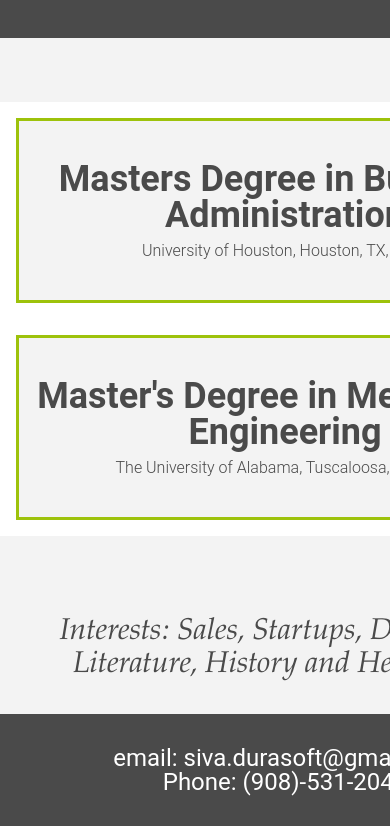
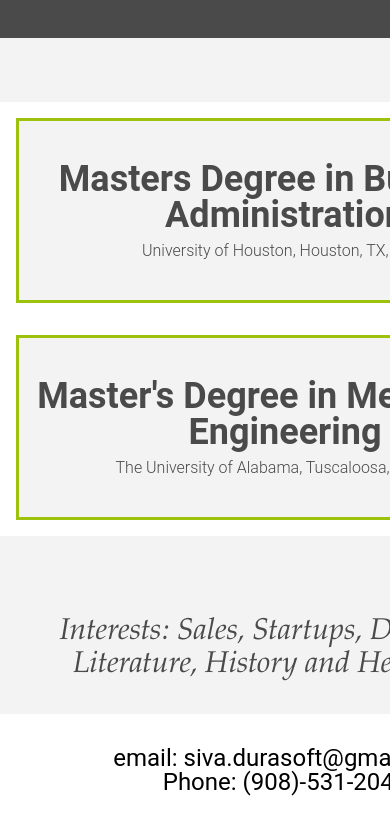
Before and after one commit to siva-thiagarajan/siva-thiagarajan.github.io, a plain HTML site: page index.html in a window 390 px wide. Shown: the part 1363-2189 px from the top of the page. Drawn offline with Linux system fonts and the light colour scheme.

Commit message:
oh...yes!

```diff
--- a/style.css
+++ b/style.css
@@ -531,26 +531,16 @@ html {
     text-align: center;
   }
 
-  /* @media only screen and (max-width: 700px) {
-
-    #contact {
-      width: 100%;
-    }
-
+  @media only screen and (max-width: 700px) {
     #contact .reachout {
-      display: flex;
-      flex-direction: column;
+      background-color: white;
     }
 
     #contact .copyright {
-      text-align: center;
-      color: white;
-      border: none;
+      color: black;
     }
 
     #contact .location {
-      text-align: center;
-      color: white;
-      border: none;
+      color: black;
     }
-    } */
+  }
```
